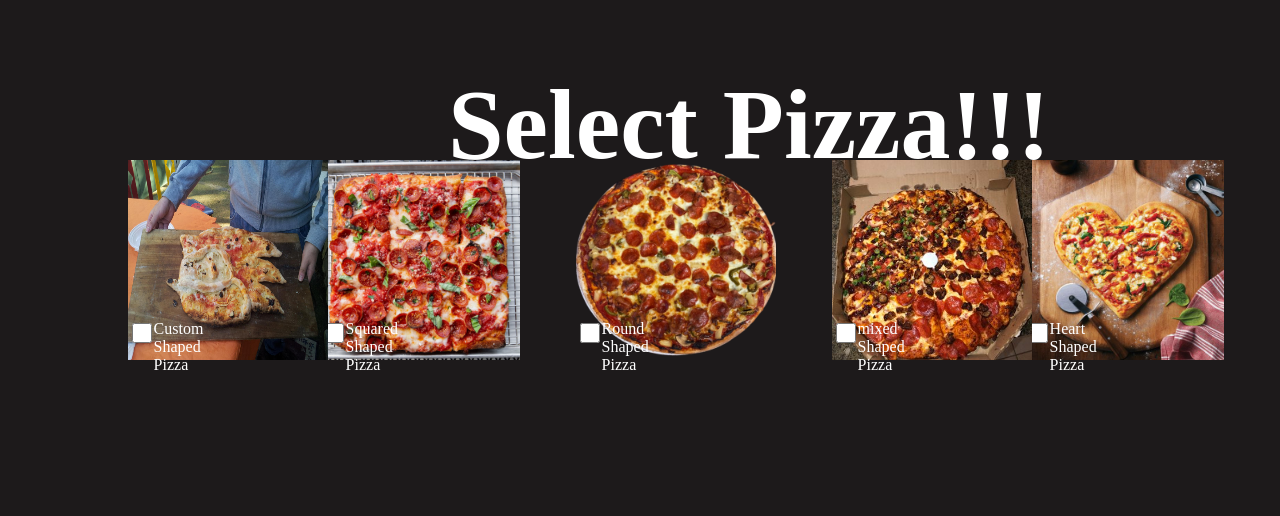
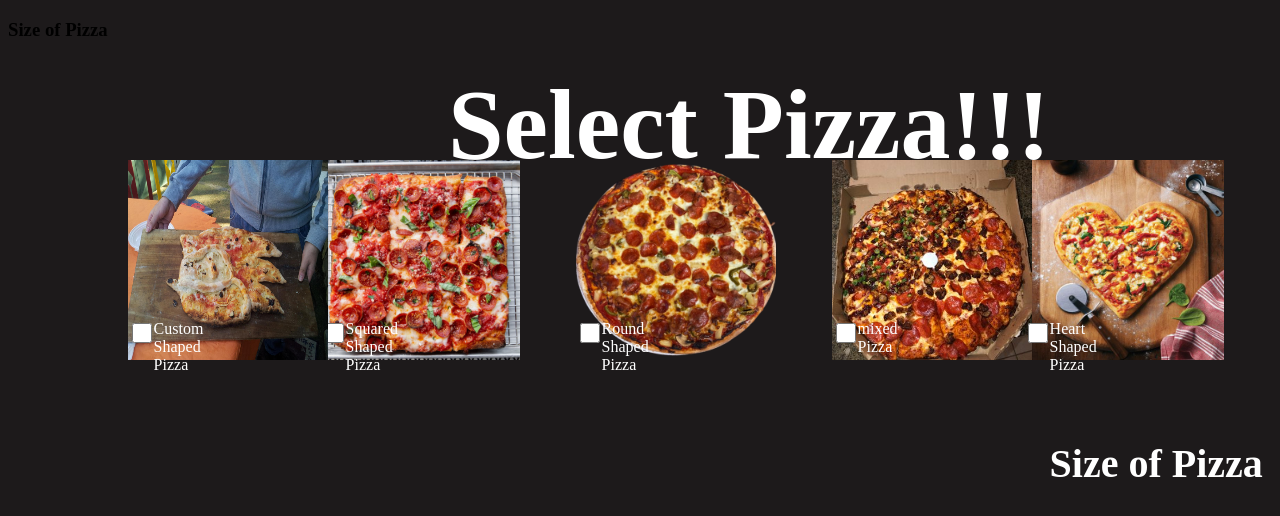
Before and after one commit to lochleaf/comp1002_lessons, a PHP site: page /order-window.html in a window 1280 px wide. Shown: the top 516 px of the page. Run offline with PHP 8.4, Linux system fonts and the light colour scheme.

Commit message:
added tiles for num pizza and organize code

```diff
--- a/assignment-1/css/styles.css
+++ b/assignment-1/css/styles.css
@@ -250,3 +250,31 @@ a{
     height: 20px;
     color: white;
 }
+.tilepizzasize1{
+    color: white;
+    font-size: 40px;
+    position: absolute;
+    top: 50%;
+    left: 82%
+}
+.tilepizzasize2{
+    color: white;
+    font-size: 40px;
+    position: absolute;
+    top: 50%;
+    left: 67%
+}
+.tilepizzasize3{
+    color: white;
+    font-size: 40px;
+    position: absolute;
+    top: 50%;
+    left: 27%
+}
+.tilepizzasize4{
+    color: white;
+    font-size: 40px;
+    position: absolute;
+    top: 50%;
+    left: 12%
+}
--- a/assignment-1/order-window.html
+++ b/assignment-1/order-window.html
@@ -10,22 +10,37 @@
 	</head>
     <body>
 		<h1 class="optionstilespizza">Select Pizza!!!</h1>
+		<!-- 1 -->
         <img id="image_canv" src="images/heart-shaped-pizza.jpg" class="potion1">
 		<input type="checkbox" id="myCheckbox" name="option1" value="yes" class="checkbox1">
 		<label for="myCheckbox1" class="textcheckbox1">Heart Shaped Pizza</label>
 
+		<!-- 1.1 -->
+		<h3 class="tilepizzasize1">Size of Pizza</h3>
+		<input type="checkbox" id="myCheckbox" name="option1" value="yes" class="checkbox1">
+		<label for="myCheckbox1" class="textcheckbox1"></label>
+
+		<!-- 2 -->
         <img id="image_canv" src="images/round-pizza-mix.jpg" class="potion2">
 		<input type="checkbox" id="myCheckbox" name="option1" value="yes" class="checkbox2">
-		<label for="myCheckbox2" class="textcheckbox2">mixed Shaped Pizza</label>
+		<label for="myCheckbox2" class="textcheckbox2">mixed Pizza</label>
 
+		<!-- 3 -->
         <img id="image_canv" src="images/round-pizza.webp" class="potion3">
 		<input type="checkbox" id="myCheckbox" name="option1" value="yes" class="checkbox3">
 		<label for="myCheckbox3" class="textcheckbox3">Round Shaped Pizza</label>
 
+		<!-- 2.1 -->
+		<h3>Size of Pizza</h3>
+		<input type="checkbox" id="myCheckbox" name="option1" value="yes" class="checkbox1">
+		<label for="myCheckbox1" class="textcheckbox1"></label>
+
+		<!-- 4 -->
         <img id="image_canv" src="images/squared-pizza.avif" class="potion4">
 		<input type="checkbox" id="myCheckbox" name="option1" value="yes" class="checkbox4">
 		<label for="myCheckbox4" class="textcheckbox4">Squared Shaped Pizza</label>
 
+		<!-- 5 -->
         <img id="image_canv" src="images/custom-pizza.jpg" class="potion5">
 		<input type="checkbox" id="myCheckbox" name="option1" value="yes" class="checkbox5">
 		<label for="myCheckbox5" class="textcheckbox5">Custom Shaped Pizza</label>
```
